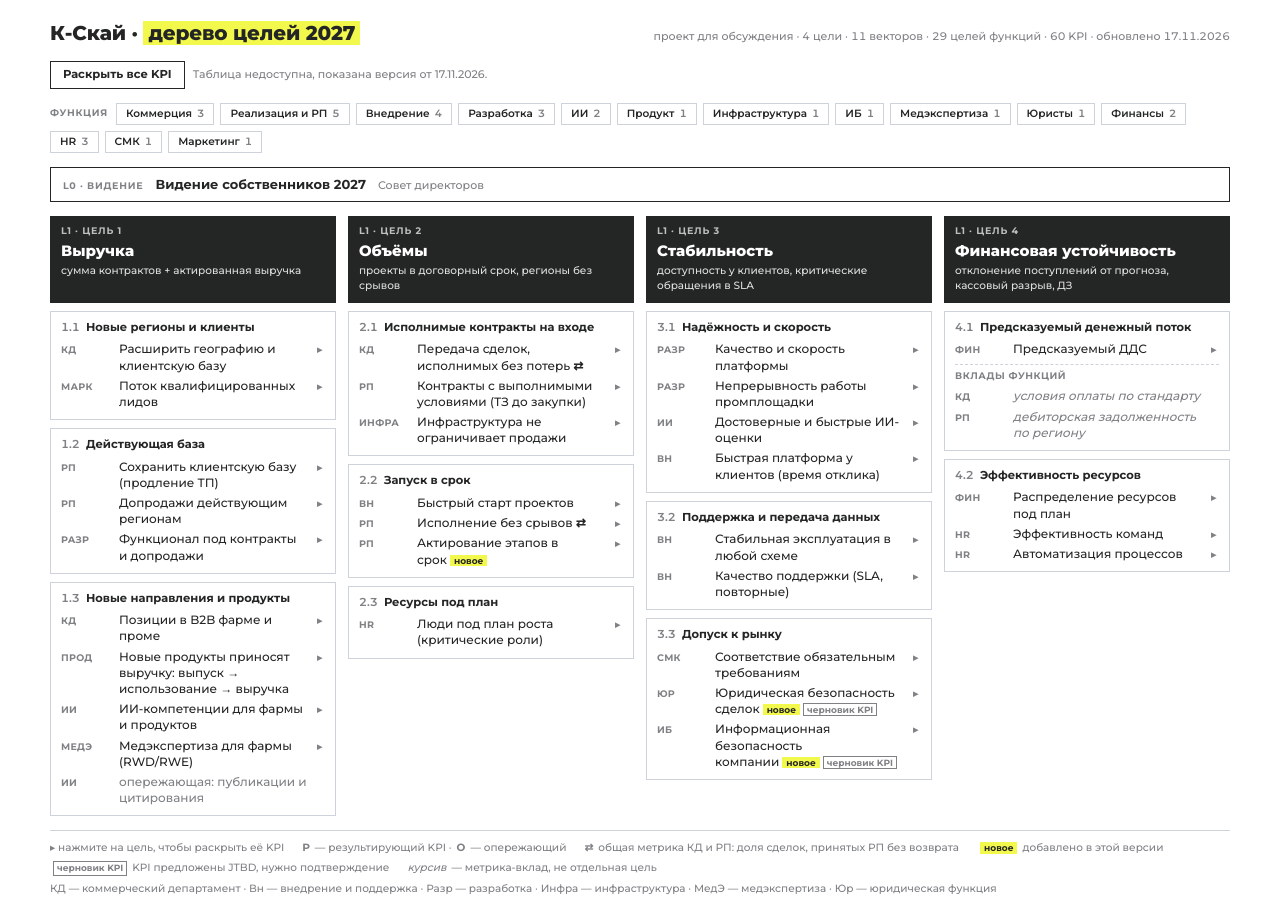
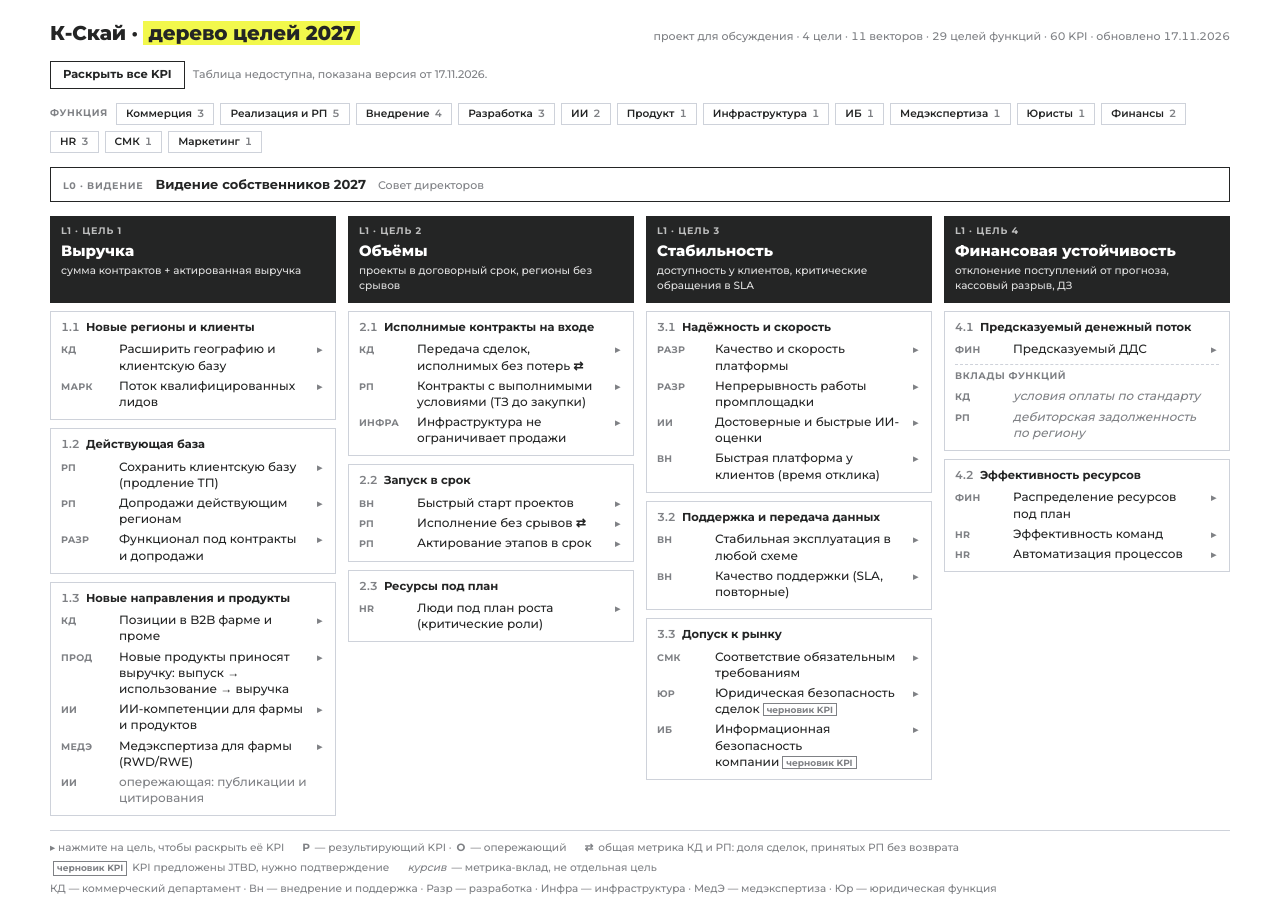
Before and after one commit to dawira2110-hash/ksky-training, a plain HTML site: page celi/index.html in a window 1280 px wide. Drawn offline with Linux system fonts and the light colour scheme; no server answers.

Commit message:
celi: убрана плашка «новое»
Co-Authored-By: Claude Opus 5.5 <noreply@anthropic.com>

```diff
--- a/celi/index.html
+++ b/celi/index.html
@@ -275,7 +275,7 @@ var SCRIPT_URL = 'https://script.google.com/macros/s/AKfycbyBDNTtkJZHRnnaSTI7uSX
     var open = isGoal && (editing || (hasK && openSet[path]));
     var cls = (it.kind||'') + (hasK && !editing ? ' has-k' : '') + (open && hasK ? ' open' : '');
     var h = '<li class="'+cls+'" data-item="'+path+'">'+ed(path+'.fn',it.fn,'span','fn')+
-      '<span class="t">'+ed(path+'.t',it.t,'span','tt')+(it.shared?'<span class="shared" title="Общая метрика КД и РП">⇄</span>':'')+(it['new']?'<span class="new">новое</span>':'')+(it.draft?'<span class="draft" title="KPI предложены JTBD, нужно подтверждение">черновик KPI</span>':'')+'</span>';
+      '<span class="t">'+ed(path+'.t',it.t,'span','tt')+(it.shared?'<span class="shared" title="Общая метрика КД и РП">⇄</span>':'')+(it.draft?'<span class="draft" title="KPI предложены JTBD, нужно подтверждение">черновик KPI</span>':'')+'</span>';
     if(editing) h += '<button class="del" data-act="del" data-path="'+path+'" aria-label="Удалить цель">×</button>';
     else if(hasK) h += '<button class="caret" data-act="toggle" data-path="'+path+'" aria-expanded="'+(open?'true':'false')+'" aria-label="Показать KPI">▸</button>';
     else h += '<span></span>';
@@ -324,7 +324,7 @@ var SCRIPT_URL = 'https://script.google.com/macros/s/AKfycbyBDNTtkJZHRnnaSTI7uSX
       h += '</div></section>';
     });
     h += '</div>';
-    h += '<footer><span>▸ нажмите на цель, чтобы раскрыть её KPI</span><span><b>Р</b> — результирующий KPI · <b>О</b> — опережающий</span><span><b>⇄</b> общая метрика КД и РП: доля сделок, принятых РП без возврата</span><span><span class="new">новое</span> добавлено в этой версии</span><span><span class="draft">черновик KPI</span> KPI предложены JTBD, нужно подтверждение</span><span><i>курсив</i> — метрика-вклад, не отдельная цель</span><span>КД — коммерческий департамент · Вн — внедрение и поддержка · Разр — разработка · Инфра — инфраструктура · МедЭ — медэкспертиза · Юр — юридическая функция</span></footer>';
+    h += '<footer><span>▸ нажмите на цель, чтобы раскрыть её KPI</span><span><b>Р</b> — результирующий KPI · <b>О</b> — опережающий</span><span><b>⇄</b> общая метрика КД и РП: доля сделок, принятых РП без возврата</span><span><span class="draft">черновик KPI</span> KPI предложены JTBD, нужно подтверждение</span><span><i>курсив</i> — метрика-вклад, не отдельная цель</span><span>КД — коммерческий департамент · Вн — внедрение и поддержка · Разр — разработка · Инфра — инфраструктура · МедЭ — медэкспертиза · Юр — юридическая функция</span></footer>';
     root.innerHTML = h;
     root.classList.toggle('editing', editing);
   }
```
